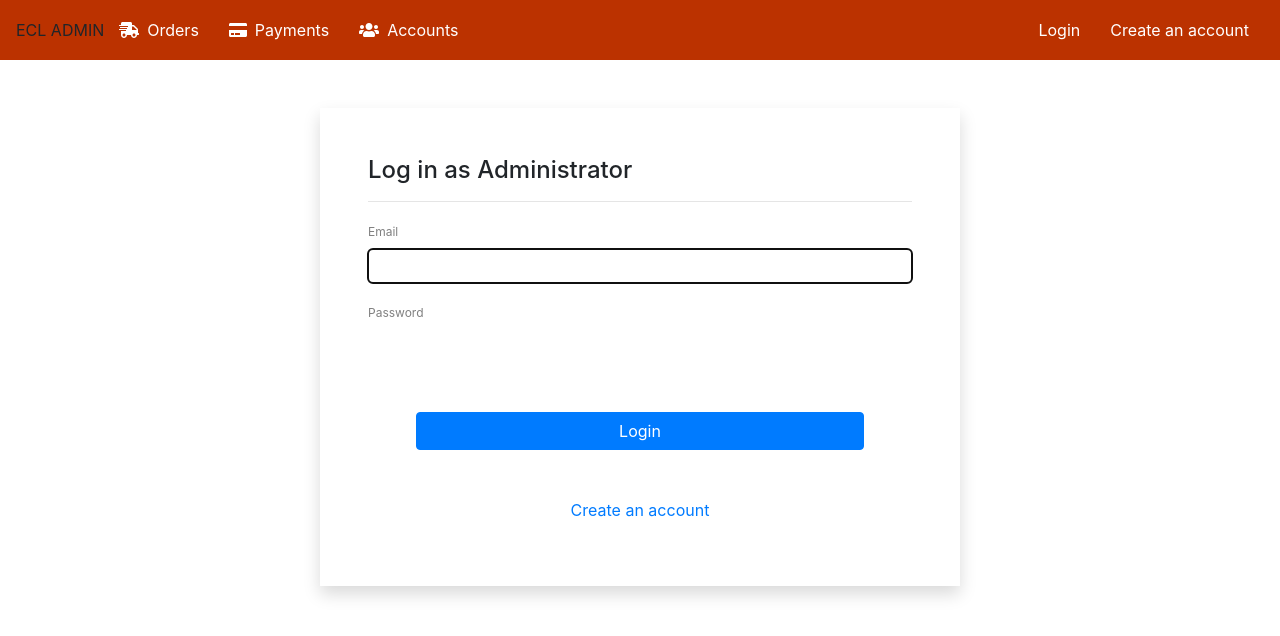
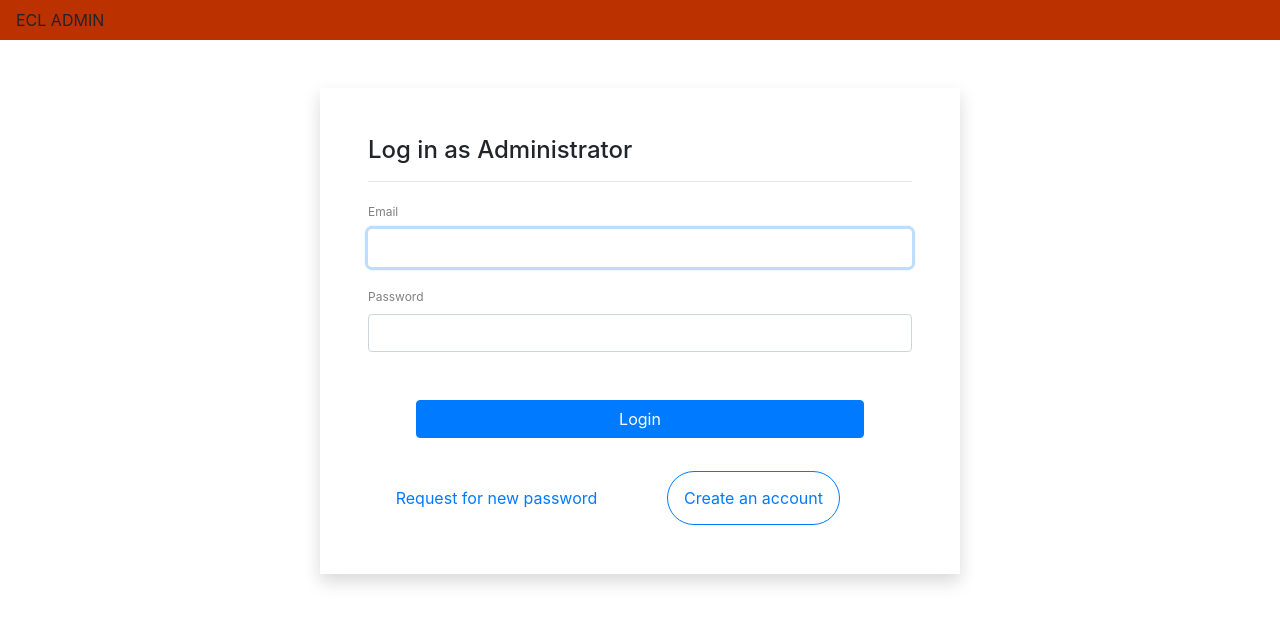
Before and after one commit to cusmilesolutions/ecl-web-app, a React (Create React App) app: page /login in a window 1280 px wide. Shown: the top 636 px of the page. Built offline with nearby package versions, Linux system fonts and the light colour scheme.

Commit message:
finished signup and login auth connections

```diff
--- a/src/components/Auth/Login.js
+++ b/src/components/Auth/Login.js
@@ -3,8 +3,8 @@ import { Redirect } from 'react-router';
 import { AuthContext } from '../../contexts/AuthContext';
 import { Link } from 'react-router-dom';
 
-const Login = ({ changeHandler, submitHandler }) => {
-  const { state, admin } = useContext(AuthContext);
+const Login = ({ changeHandler, submitHandler, loading, errorMessage }) => {
+  const { state } = useContext(AuthContext);
   return (
     <React.Fragment>
       {state.isAuth ? <Redirect to="/" /> : <Redirect to="/login" />}
@@ -14,38 +14,61 @@ const Login = ({ changeHandler, submitHandler }) => {
             <div>
               <h4>Log in as Administrator</h4>
             </div>
+            <div className="text-center text-danger">
+              {errorMessage ? errorMessage.graphQLErrors[0].message : null}
+            </div>
             <hr />
           </div>
-          <form method="post" onSubmit={submitHandler}>
+          <form autoComplete="off" onSubmit={submitHandler}>
             <div className="form-group">
               <label>Email</label>
               <input
-                className=""
+                className="form-control"
                 type="email"
                 name="email"
                 onChange={changeHandler}
-                value={admin.email}
                 autoFocus
               />
             </div>
             <div className="form-group">
               <label>Password</label>
               <input
-                className=""
+                className="form-control"
                 type="password"
                 name="password"
                 onChange={changeHandler}
-                value={admin.password}
               />
             </div>
+
             <div className="m-5">
               <button className="btn btn-primary btn-block" type="submit">
-                Login
+                {loading ? (
+                  <span>
+                    <span
+                      className="spinner-border spinner-border-sm mr-3"
+                      role="status"
+                      aria-hidden="true"
+                    ></span>
+                    <span>Logging into account</span>
+                  </span>
+                ) : (
+                  'Login'
+                )}
               </button>
             </div>
-            <p className="text-center">
-              <Link to="/register">Create an account</Link>
-            </p>
+            <div className="row col-md-12">
+              <p className="text-center col-md-6">
+                <Link to="/reset-password">Request for new password</Link>
+              </p>
+              <p className="text-center col-md-6">
+                <Link
+                  className="p-3 border border-primary rounded-pill"
+                  to="/register"
+                >
+                  Create an account
+                </Link>
+              </p>
+            </div>
           </form>
         </div>
       </div>
--- a/src/components/Auth/Register.js
+++ b/src/components/Auth/Register.js
@@ -1,34 +1,25 @@
-import React, { useState, useContext } from 'react';
+import React, { useContext } from 'react';
 import { Link, Redirect } from 'react-router-dom';
 import { AuthContext } from '../../contexts/AuthContext';
 
-const Register = () => {
+const Register = ({ submitHandler, changeHandler, errorMessage, loading }) => {
   const { state } = useContext(AuthContext);
-  const [account, setaccount] = useState({
-    fname: '',
-    lname: '',
-    email: '',
-    phone: '',
-    password: '',
-    confirmPassword: ''
-  });
-  const changeHandler = e => {
-    const value = e.target.value;
-    setaccount({ ...account, [e.target.name]: value });
-  };
-  const submitHandler = e => {};
+
   return (
     <React.Fragment>
       {state.isAuth ? <Redirect to="/" /> : null}
-      <div className="shadow w-75 mx-auto mt-5 bg-white p-5">
+      <div className="shadow w-75 mx-auto mt-4 bg-white p-4">
         <div>
           <div className="form_header">
             <div>
               <h4>Create an admin account</h4>
             </div>
+            <div className="text-center text-danger">
+              {errorMessage ? errorMessage.graphQLErrors[0].message : null}
+            </div>
             <hr />
           </div>
-          <form method="post" onSubmit={submitHandler}>
+          <form onSubmit={submitHandler}>
             <div className="row col-md-12">
               <div className="form-group col-md-6">
                 <label>First name</label>
@@ -37,7 +28,6 @@ const Register = () => {
                   type="text"
                   name="fname"
                   onChange={changeHandler}
-                  value={account.fname}
                   autoFocus
                 />
               </div>
@@ -48,8 +38,6 @@ const Register = () => {
                   type="text"
                   name="lname"
                   onChange={changeHandler}
-                  value={account.lname}
-                  autoFocus
                 />
               </div>
             </div>
@@ -61,7 +49,6 @@ const Register = () => {
                   type="email"
                   name="email"
                   onChange={changeHandler}
-                  value={account.email}
                 />
               </div>
               <div className="form-group col-md-6">
@@ -71,7 +58,6 @@ const Register = () => {
                   type="tel"
                   name="phone"
                   onChange={changeHandler}
-                  value={account.phone}
                 />
               </div>
             </div>
@@ -83,7 +69,6 @@ const Register = () => {
                   type="password"
                   name="password"
                   onChange={changeHandler}
-                  value={account.password}
                 />
               </div>
               <div className="form-group col-md-6">
@@ -93,17 +78,32 @@ const Register = () => {
                   type="password"
                   name="confirmPassword"
                   onChange={changeHandler}
-                  value={account.confirmPassword}
                 />
               </div>
             </div>
             <div className="m-5">
               <button className="btn btn-primary btn-block" type="submit">
-                Create an account
+                {loading ? (
+                  <span>
+                    <span
+                      className="spinner-border spinner-border-sm mr-3"
+                      role="status"
+                      aria-hidden="true"
+                    ></span>
+                    <span>Creating an account</span>
+                  </span>
+                ) : (
+                  'Create an account'
+                )}
               </button>
             </div>
             <p className="text-center">
-              <Link to="/login">Log into admin account</Link>
+              <Link
+                className="p-3 border border-primary rounded-pill"
+                to="/login"
+              >
+                Log into admin account
+              </Link>
             </p>
           </form>
         </div>
--- a/src/components/Navbar.js
+++ b/src/components/Navbar.js
@@ -9,7 +9,7 @@ import {
   faUser,
   faCreditCard,
   faUsers,
-  faShippingFast
+  faShippingFast,
 } from '@fortawesome/free-solid-svg-icons';
 
 const Navbar = () => {
@@ -19,6 +19,7 @@ const Navbar = () => {
       <nav className="navbar navbar-expand-lg">
         <header>ECL ADMIN</header>
         <div className="collapse navbar-collapse" id="navbarTogglerDemo02">
+          {state.isAuth ? (
             <ul className="navbar-nav mr-auto mt-2 mt-lg-0">
               <li className="nav-item">
                 <Link to="/orders" className="nav-link">
@@ -39,6 +40,7 @@ const Navbar = () => {
                 </Link>
               </li>
             </ul>
+          ) : null}
           <div>
             {state.isAuth ? (
               <ul className="navbar-nav flex-row ml-md-auto d-none d-md-flex">
@@ -58,20 +60,7 @@ const Navbar = () => {
                   </Link>
                 </li>
               </ul>
-            ) : (
-              <ul className="navbar-nav flex-row ml-md-auto d-none d-md-flex">
-                <li className="nav-item">
-                  <Link to="/login" className="nav-link">
-                    Login
-                  </Link>
-                </li>
-                <li className="nav-item">
-                  <Link to="/register" className="nav-link">
-                    Create an account
-                  </Link>
-                </li>
-              </ul>
-            )}
+            ) : null}
           </div>
         </div>
       </nav>
--- a/src/components/Queries/auth.js
+++ b/src/components/Queries/auth.js
@@ -1,3 +1,32 @@
 import { gql } from 'apollo-boost';
 
-export const ADMIN_LOGIN = gql``;
+export const ADMIN_LOGIN = gql`
+  mutation AdminLogin($email: String!, $password: String!) {
+    login(email: $email, password: $password) {
+      token
+      adminId
+    }
+  }
+`;
+
+export const ADMIN_SIGN_UP = gql`
+  mutation AdminSignUp(
+    $firstName: String!
+    $lastName: String!
+    $email: String!
+    $password: String!
+    $employeeID: String!
+    $position: String!
+  ) {
+    signUp(
+      firstName: $firstName
+      lastName: $lastName
+      email: $email
+      password: $password
+      employeeID: $employeeID
+      position: $position
+    ) {
+      _id
+    }
+  }
+`;
--- a/src/contexts/AuthContext.js
+++ b/src/contexts/AuthContext.js
@@ -3,7 +3,6 @@ import React, { useState, createContext, useEffect } from 'react';
 export const AuthContext = createContext();
 
 const AuthContextProvider = (props) => {
-  const [admin, setadmin] = useState({ email: '', password: '' });
   const [state, setstate] = useState({
     isAuth: false,
     token: null,
@@ -46,9 +45,7 @@ const AuthContextProvider = (props) => {
     autoLogout(remainingMilliseconds);
   }, []);
   return (
-    <AuthContext.Provider
-      value={{ state, setstate, admin, setadmin, logout, autoLogout }}
-    >
+    <AuthContext.Provider value={{ state, setstate, logout, autoLogout }}>
       {props.children}
     </AuthContext.Provider>
   );
--- a/src/index.js
+++ b/src/index.js
@@ -8,7 +8,9 @@ import { BrowserRouter } from 'react-router-dom';
 import ApolloClient from 'apollo-boost';
 import { ApolloProvider } from '@apollo/react-hooks';
 
-const client = new ApolloClient({ uri: 'http://localhost:5000/graphql' });
+const client = new ApolloClient({
+  uri: 'https://ecl-api.herokuapp.com/graphql',
+});
 
 ReactDOM.render(
   <BrowserRouter>
--- a/src/pages/Auth/LoginPage.js
+++ b/src/pages/Auth/LoginPage.js
@@ -1,15 +1,52 @@
-import React, { useContext } from 'react';
+import React, { useContext, useState } from 'react';
 import Login from '../../components/Auth/Login';
 import { AuthContext } from '../../contexts/AuthContext';
+import { useMutation } from '@apollo/react-hooks';
+import { ADMIN_LOGIN } from '../../components/Queries/auth';
 
 const LoginPage = () => {
-  const { admin, setadmin } = useContext(AuthContext);
+  const [admin, setadmin] = useState({ email: '', password: '' });
+  const { setstate, autoLogout } = useContext(AuthContext);
+
   const changeHandler = (e) => {
     const value = e.target.value;
     setadmin({ ...admin, [e.target.name]: value });
   };
-  const submitHandler = (e) => {};
-  return <Login changeHandler={changeHandler} submitHandler={submitHandler} />;
+
+  const [adminLogin, { loading, error }] = useMutation(ADMIN_LOGIN, {
+    errorPolicy: 'all',
+    onError: (error) => console.log(error.graphQLErrors[0].message),
+  });
+  const submitHandler = (e) => {
+    e.preventDefault();
+    adminLogin({
+      variables: { email: admin.email, password: admin.password },
+    })
+      .then((res) => {
+        setstate({
+          isAuth: true,
+          token: res.data.login.token,
+          userId: res.data.login.adminId,
+        });
+        localStorage.setItem('token', res.data.login.token);
+        localStorage.setItem('userId', res.data.login.userId);
+        const remainingMilliseconds = 60 * 60 * 1000;
+        const expiryDate = new Date(
+          new Date().getTime() + remainingMilliseconds
+        );
+        localStorage.setItem('expiryDate', expiryDate.toISOString());
+        autoLogout(remainingMilliseconds);
+      })
+      .catch((err) => console.error(err));
+  };
+  return (
+    <Login
+      loading={loading}
+      errorMessage={error}
+      changeHandler={changeHandler}
+      submitHandler={submitHandler}
+    />
+  );
 };
 
 export default LoginPage;
--- a/src/pages/Auth/RegisterPage.js
+++ b/src/pages/Auth/RegisterPage.js
@@ -1,8 +1,68 @@
-import React from 'react';
+import React, { useState } from 'react';
 import Register from '../../components/Auth/Register';
+import { useMutation } from '@apollo/react-hooks';
+import { ADMIN_SIGN_UP } from '../../components/Queries/auth';
+import { withRouter } from 'react-router';
 
-const RegisterPage = () => {
-  return <Register />;
+const RegisterPage = (props) => {
+  const [admin, setadmin] = useState({
+    firstName: '',
+    lastName: '',
+    email: '',
+    password: '',
+    confirmPassword: '',
+    employeeID: '',
+    position: '',
+  });
+  const [errorMsg, seterrorMsg] = useState('');
+
+  const changeHandler = (e) => {
+    const value = e.target.value;
+    setadmin({ ...admin, [e.target.name]: value });
+  };
+
+  const errorHandler = () => {
+    let errors = [];
+    if (admin.password !== admin.confirmPassword)
+      errors.push('Password do not match');
+    if (admin.password.length < 8)
+      errors.push('Password should not be less than 8 characters');
+    return errors;
+  };
+  const [adminSignUp, { loading, error, data }] = useMutation(ADMIN_SIGN_UP, {
+    errorPolicy: 'all',
+    onError: (error) => console.log(error.graphQLErrors[0].message),
+  });
+
+  const submitHandler = (e) => {
+    e.preventDefault();
+    // error handler not working for now
+    seterrorMsg(errorHandler());
+    adminSignUp({
+      variables: {
+        firstName: admin.firstName,
+        lastName: admin.lastName,
+        email: admin.email,
+        password: admin.password,
+        employeeID: admin.employeeID,
+        position: admin.position,
+      },
+    })
+      .then((res) => {
+        // add a modal component to display success after registration
+        return props.history.push('/login');
+      })
+      .catch((err) => console.error(err));
+  };
+
+  return (
+    <Register
+      errorMessage={error}
+      loading={loading}
+      submitHandler={submitHandler}
+      changeHandler={changeHandler}
+    />
+  );
 };
 
-export default RegisterPage;
+export default withRouter(RegisterPage);
```
Lines whose indentation alone changed are shown as unchanged.
